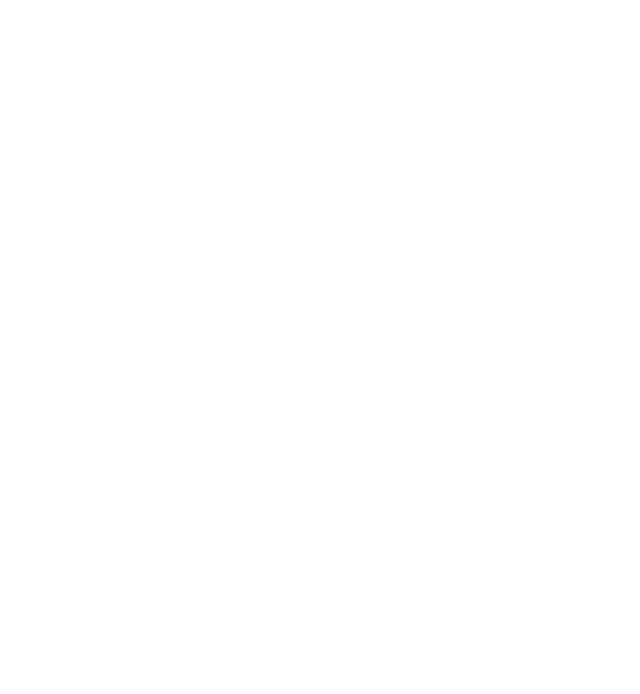
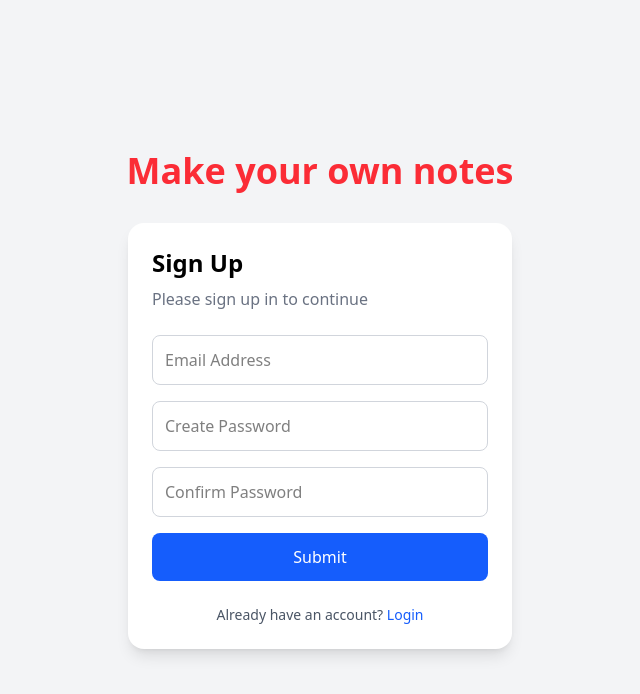
Before and after one commit to bundler221/notesilo, a React (Vite) app in the folder frontend/myapp/: page /forgotpassword in a window 1280 px wide. Before the commit this address had no page. Shown: the top 694 px of the page, without its empty margins (320-960 px from the left). Built offline with nearby package versions, Linux system fonts and the light colour scheme.

Commit message:
forgot password added

```diff
--- a/frontend/myapp/src/App.jsx
+++ b/frontend/myapp/src/App.jsx
@@ -1,14 +1,15 @@
 import './App.css'
 import { BrowserRouter, Routes, Route } from 'react-router-dom'
 import Login from './login.jsx'
-import Signin from './signin.jsx'  // create this later
-
+import Signin from './signin.jsx'
+import Forgotpassword from './forgotpassword.jsx'
 function App() {
   return (
     <BrowserRouter>
       <Routes>
         <Route path='/' element={<Login />} />
         <Route path='/signin' element={<Signin />} />
+        <Route path='/forgotpassword' element={<Forgotpassword />} />
       </Routes>
     </BrowserRouter>
   )
--- /dev/null
+++ b/frontend/myapp/src/forgotpassword.jsx
@@ -0,0 +1,52 @@
+import { Link } from "react-router-dom";
+const Forgotpassword = () => {
+    return (
+        <>
+
+            <div className="flex flex-col items-center justify-center min-h-screen bg-gray-100">
+                <h1 className="text-4xl font-bold text-red-500 mb-8">Make your own notes</h1>
+
+                <div className="w-full max-w-sm bg-white p-6 rounded-2xl shadow-lg">
+                    <h1 className="text-2xl font-semibold mb-2">Sign Up</h1>
+                    <h3 className="text-gray-500 mb-6">Please sign up in to continue</h3>
+
+                    <form className="flex flex-col space-y-4">
+                        <input
+                            type="email"
+                            placeholder="Email Address"
+                            className="p-3 border border-gray-300 rounded-lg focus:outline-none focus:ring-2 focus:ring-blue-400"
+                        />
+                        <input
+                            type="password"
+                            placeholder="Create Password"
+                            className="p-3 border border-gray-300 rounded-lg focus:outline-none focus:ring-2 focus:ring-blue-400"
+                        />
+                        <input
+                            type="password"
+                            placeholder="Confirm Password"
+                            className="p-3 border border-gray-300 rounded-lg focus:outline-none focus:ring-2 focus:ring-blue-400"
+                        />
+
+
+                        <button
+                            type="submit"
+                            className="w-full bg-blue-600 text-white py-3 rounded-lg hover:bg-blue-700 transition"
+                        >
+                            Submit
+                        </button>
+                    </form>
+
+                    <p className="text-sm text-gray-600 mt-6 text-center">
+                        Already have an account?{" "}
+                        <Link  className="text-blue-600 hover:underline font-medium" to= "/">Login</Link>
+
+                        {/* <a  className="text-blue-600 hover:underline font-medium">
+            Sign up
+            </a> */}
+                    </p>
+                </div>
+            </div>
+        </>
+    )
+}
+export default Forgotpassword;
--- a/frontend/myapp/src/login.jsx
+++ b/frontend/myapp/src/login.jsx
@@ -25,9 +25,7 @@
             className="p-3 border border-gray-300 rounded-lg focus:outline-none focus:ring-2 focus:ring-blue-400"
           />
 
-          <a href="#" className="text-sm text-blue-600 hover:underline self-end">
-            Forgot Password?
-          </a>
+          <Link className="text-sm text-blue-600 hover:underline self-end" to={"/Forgotpassword"}>forgot password?</Link>
 
           <button
             type="submit"
```
